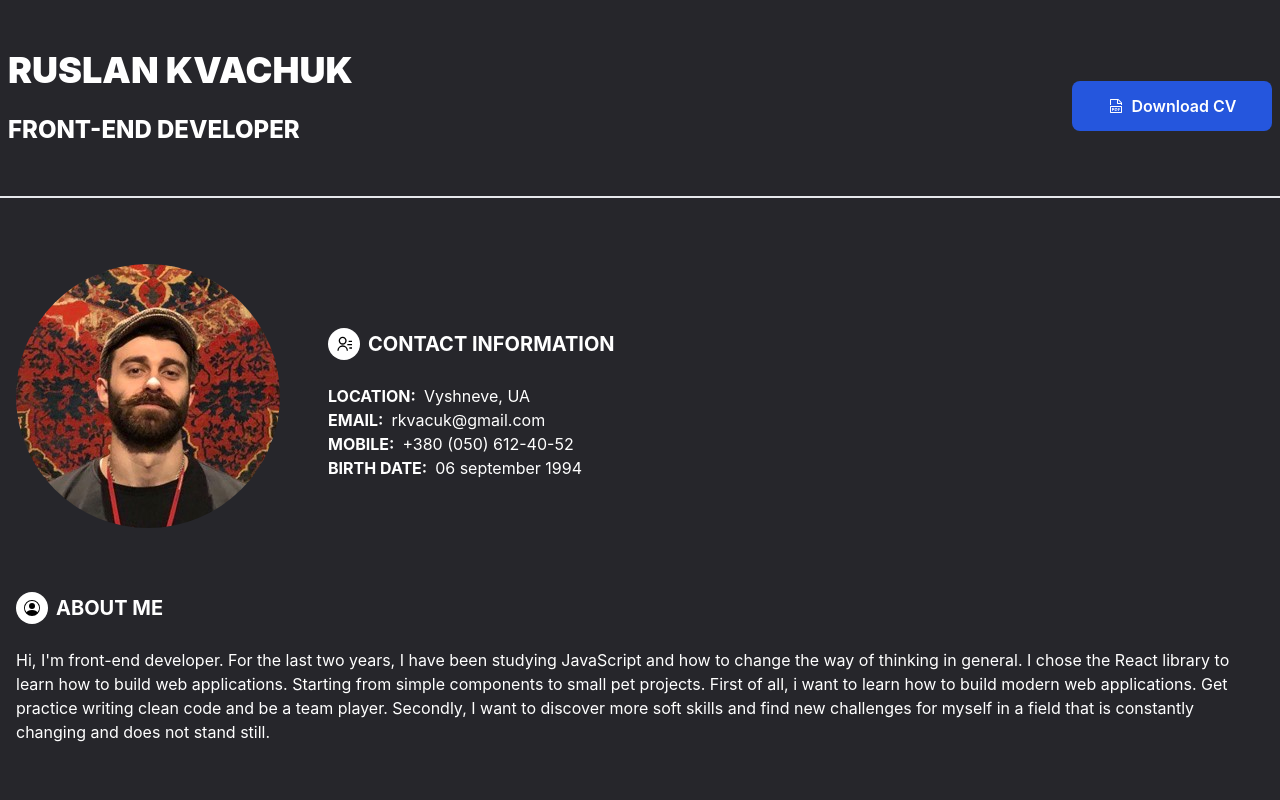
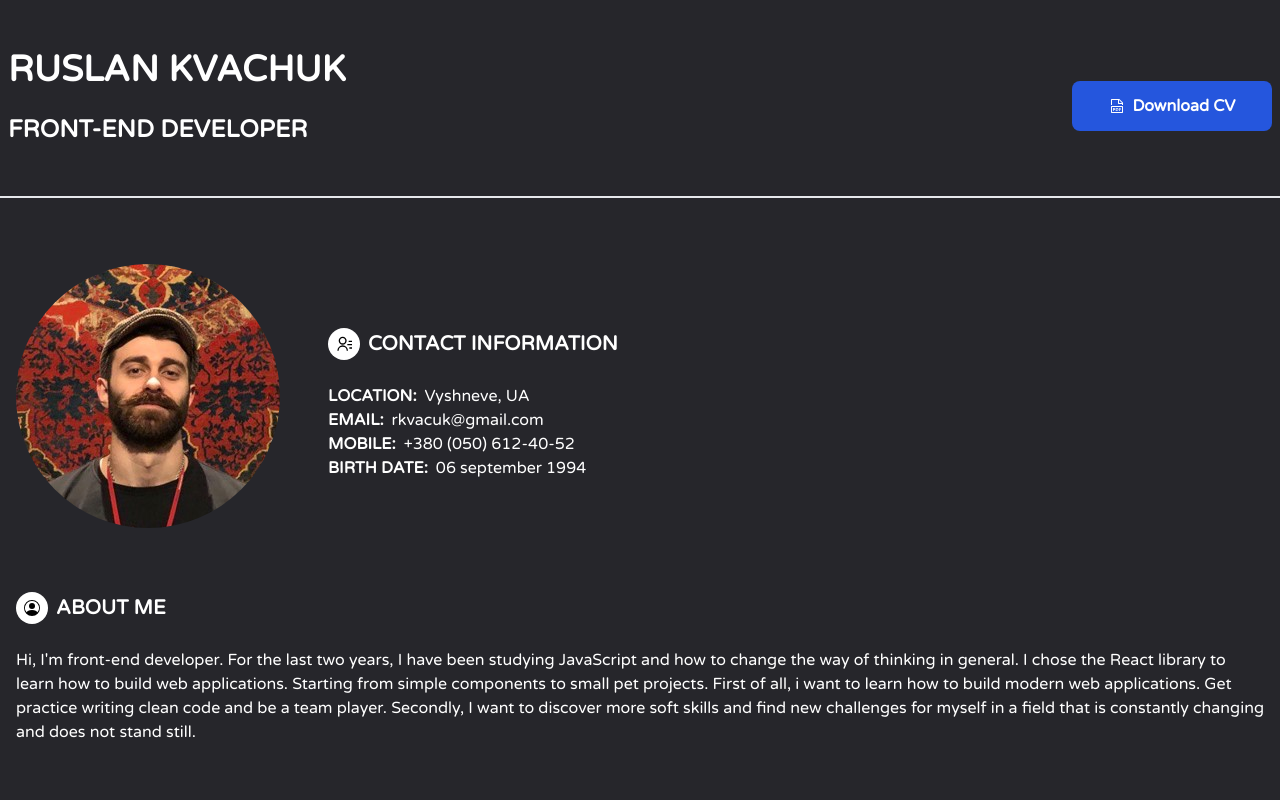
Before and after one commit to RuslikProg/resume, a Next.js app: page / in a window 1280 px wide. Shown: the top 800 px of the page. Built offline with nearby package versions, Linux system fonts and the light colour scheme.

Commit message:
add new font

```diff
--- a/app/layout.jsx
+++ b/app/layout.jsx
@@ -1,5 +1,11 @@
 import "./globals.css";
+import { Varela_Round } from '@next/font/google';
 
+const font = Varela_Round({
+  weight: ['400'],
+  style: ['normal'],
+  subsets: ['latin'],
+});
 const RootLayout = ({children})=>{
   return (
     <html lang="en">
@@ -10,7 +16,7 @@ const RootLayout = ({children})=>{
         <meta name="Kvachuk Ruslan CV" content="Kvachuk Ruslan resume, front-end developer" />
         <link rel="icon" href="/favicon-32x32.png" />
       </head>
-      <body>{children}</body>
+      <body className={font.className}>{children}</body>
     </html>
   );
 }
--- a/components/Article.jsx
+++ b/components/Article.jsx
@@ -11,25 +11,25 @@ const Article = ({icon, label, data, coloredText, miniIcon , startDate, endDate,
 
   const contactElement =  <div>
                             <p>
-                              <span className='font-bold uppercase text-white mr-2'>
+                              <span className='font-semibold uppercase text-white mr-2'>
                                 Location:
                               </span>
                               {detaledData?.basics?.location?.city}, {detaledData?.basics?.location?.countryCode}
                             </p>
                             <p>
-                              <span className='font-bold uppercase text-white mr-2'>
+                              <span className='font-semibold uppercase text-white mr-2'>
                                 Email:
                               </span>
                               {detaledData?.basics?.email}
                             </p>
                             <p>
-                              <span className='font-bold uppercase text-white mr-2'>
+                              <span className='font-semibold uppercase text-white mr-2'>
                                 Mobile:
                               </span>
                               {detaledData?.basics?.phone}
                             </p>
                             <p>
-                              <span className='font-bold uppercase text-white mr-2'>
+                              <span className='font-semibold uppercase text-white mr-2'>
                                 Birth date:
                               </span>
                               {detaledData?.basics?.birthDate}
--- a/components/Section.jsx
+++ b/components/Section.jsx
@@ -42,7 +42,7 @@ const Section = ({data}) =>{
             data?.languages?.map((e,i)=>{
               return <div key={i}>
                         <p className='text-white'>
-                          <span className='font-bold uppercase text-white mr-2'>
+                          <span className='font-semibold uppercase text-white mr-2'>
                             {e.lang} :
                           </span>
                           {e.type}
--- a/components/SectionTitle.jsx
+++ b/components/SectionTitle.jsx
@@ -12,7 +12,7 @@ const SectionTitle = ({text, icon, boldText}) => {
                       {
                         boldText
                       ?
-                        <span className='flex items-center justify-center bg-white rounded-md uppercase text-xl font-semibold tracking-normal p-1'>
+                        <span className='flex items-center justify-center  bg-white rounded-md uppercase text-xl font-semibold tracking-normal p-1'>
                           {boldText}
                         </span>
                       :
--- a/package.json
+++ b/package.json
@@ -9,6 +9,7 @@
     "lint": "next lint"
   },
   "dependencies": {
+    "@next/font": "^13.0.6",
     "eslint": "8.28.0",
     "next": "^13.0.6",
     "react": "^18.2.0",
```
Also changed, not shown: 1 other file (tests, documents, lock files or other folders).
